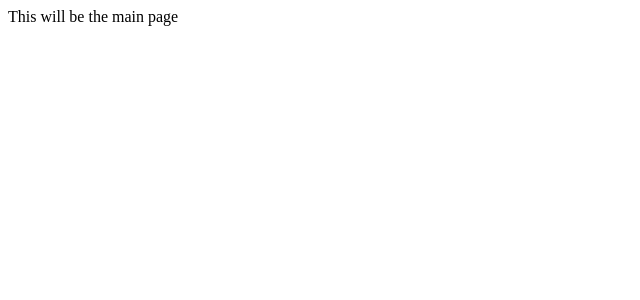
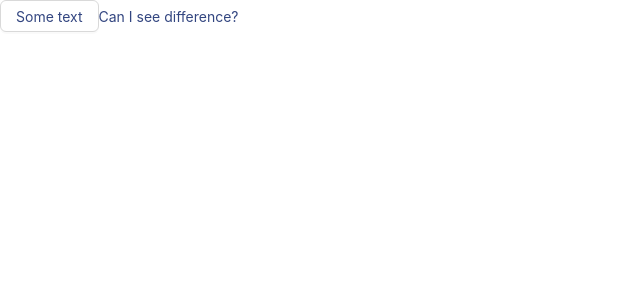
Before and after one commit to rony646/jobs-list-app, a React (Vite) app: page /Home in a window 1280 px wide. Shown: the top 300 px of the page, without its empty margins (0-640 px from the left). Built offline with nearby package versions, Linux system fonts and the light colour scheme.

Commit message:
feat: installing and setting up ant design

```diff
--- a/package.json
+++ b/package.json
@@ -9,6 +9,7 @@
     "preview": "vite preview"
   },
   "dependencies": {
+    "antd": "^5.2.1",
     "react": "^18.2.0",
     "react-dom": "^18.2.0",
     "react-router-dom": "^6.8.1"
--- a/src/Root.tsx
+++ b/src/Root.tsx
@@ -1,5 +1,6 @@
 import { useEffect } from "react";
 import { Outlet, useNavigate } from "react-router-dom";
+import { ConfigProvider } from "antd";
 import paths from "@/paths";
 
 const Root = () => {
@@ -11,9 +12,19 @@ const Root = () => {
   }, []);
 
   return (
-    <div>
-      <Outlet />
-    </div>
+    <ConfigProvider
+      theme={{
+        token: {
+          colorPrimary: "#1D86FF",
+          colorText: "#334680",
+          colorTextSecondary: "#B7BCCE",
+        },
+      }}
+    >
+      <div>
+        <Outlet />
+      </div>
+    </ConfigProvider>
   );
 };
 
--- /dev/null
+++ b/src/index.css
@@ -0,0 +1,12 @@
+*,
+*::before,
+*::after {
+  margin: 0;
+  padding: 0;
+  box-sizing: border-box;
+}
+
+body {
+  min-height: 100vh;
+  scroll-behavior: smooth;
+}
--- a/src/main.tsx
+++ b/src/main.tsx
@@ -4,6 +4,7 @@ import { createBrowserRouter, RouterProvider } from "react-router-dom";
 import Home from "@/pages/Home";
 import Root from "@/Root";
 import paths from "@/paths";
+import "./index.css";
 
 const router = createBrowserRouter([
   {
--- a/src/pages/Home/index.tsx
+++ b/src/pages/Home/index.tsx
@@ -1,5 +1,14 @@
+import { Button, Typography } from "antd";
+
+const { Text } = Typography;
+
 const Home = () => {
-  return <div>This will be the main page</div>;
+  return (
+    <div>
+      <Button>Some text</Button>
+      <Text>Can I see difference?</Text>
+    </div>
+  );
 };
 
 export default Home;
```
Also changed, not shown: 1 other file (tests, documents, lock files or other folders).
